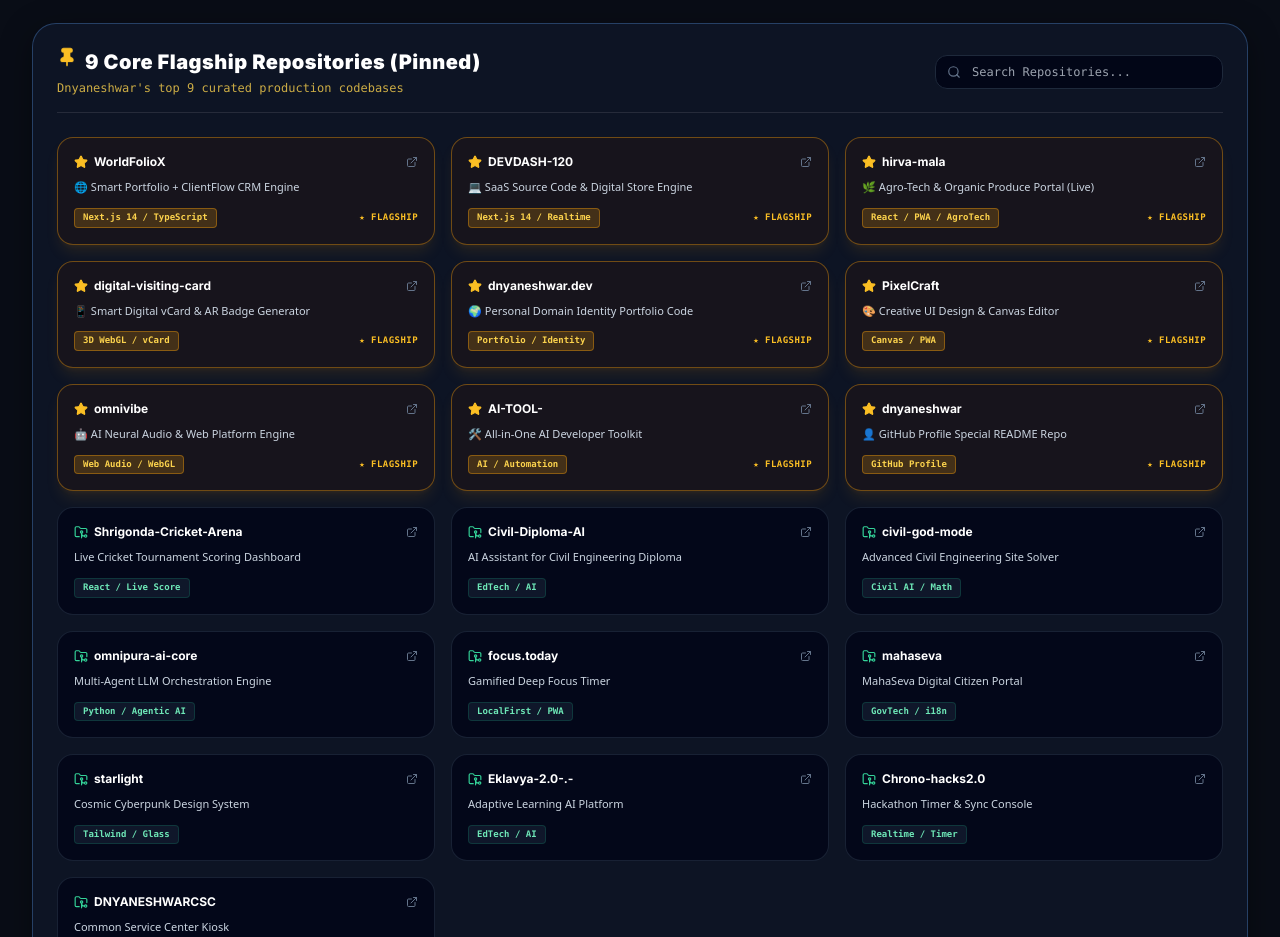
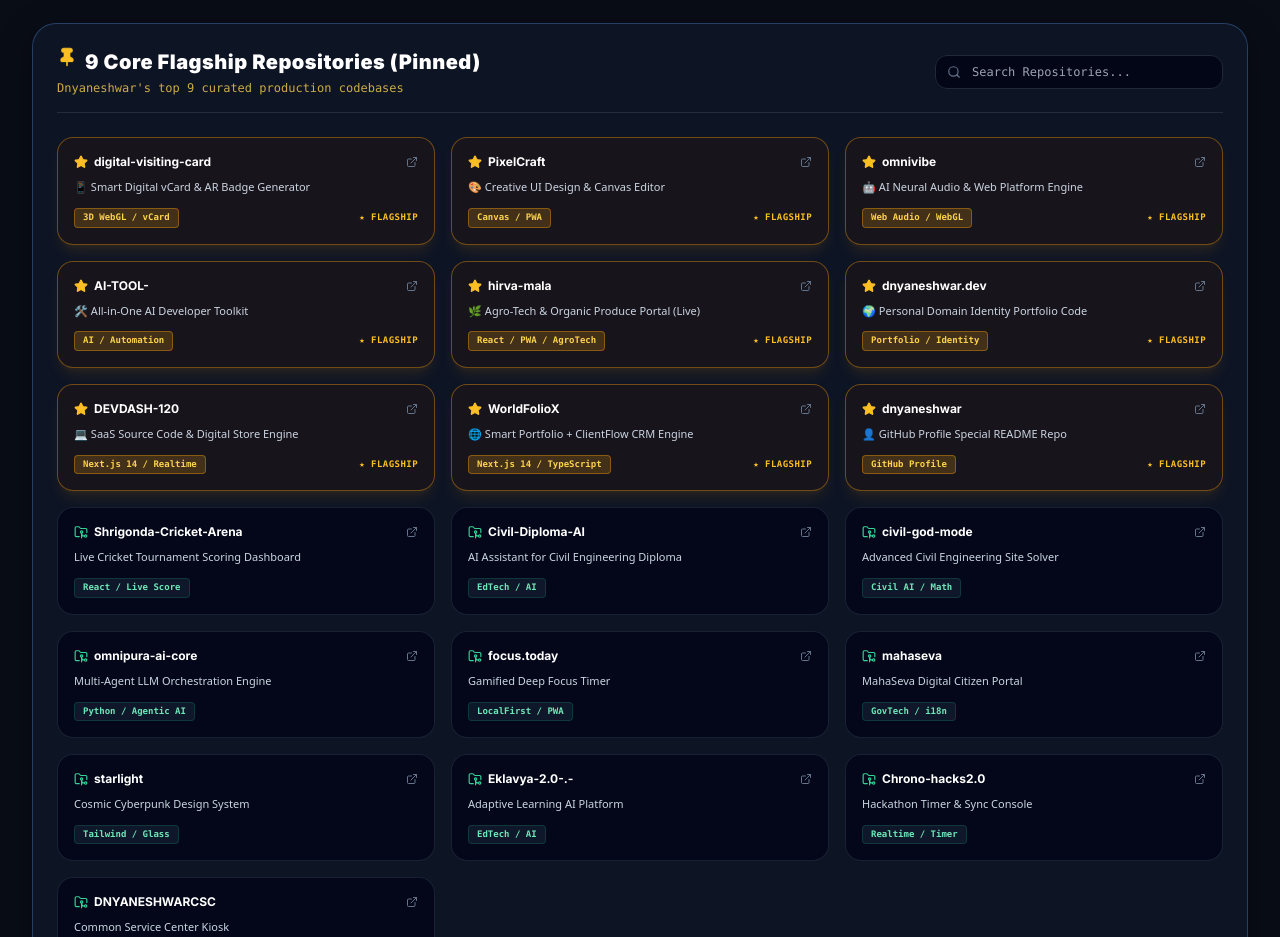
Before and after one commit to Dnyaneshwar86/WorldFolioX, a Next.js app: page / in a window 1280 px wide. Shown: the part 3680-4617 px from the top of the page. Built offline with nearby package versions, Linux system fonts and the light colour scheme.

Commit message:
feat: Sync exact 9 Flagship Repositories order matching user sequence on WorldFolio X

```diff
--- a/src/components/ProjectsShowcase.tsx
+++ b/src/components/ProjectsShowcase.tsx
@@ -7,14 +7,14 @@
 import { ExternalLink, Code2, Sparkles, CheckCircle2, Layers, Search, Github, FolderGit2, Star, Pin } from 'lucide-react';
 
 export const PINNED_FLAGSHIP_REPOS = [
-  { name: 'WorldFolioX', role: '🌐 Smart Portfolio + ClientFlow CRM Engine', tag: 'Next.js 14 / TypeScript', isFlagship: true },
-  { name: 'DEVDASH-120', role: '💻 SaaS Source Code & Digital Store Engine', tag: 'Next.js 14 / Realtime', isFlagship: true },
-  { name: 'hirva-mala', role: '🌿 Agro-Tech & Organic Produce Portal (Live)', tag: 'React / PWA / AgroTech', isFlagship: true },
   { name: 'digital-visiting-card', role: '📱 Smart Digital vCard & AR Badge Generator', tag: '3D WebGL / vCard', isFlagship: true },
-  { name: 'dnyaneshwar.dev', role: '🌍 Personal Domain Identity Portfolio Code', tag: 'Portfolio / Identity', isFlagship: true },
   { name: 'PixelCraft', role: '🎨 Creative UI Design & Canvas Editor', tag: 'Canvas / PWA', isFlagship: true },
   { name: 'omnivibe', role: '🤖 AI Neural Audio & Web Platform Engine', tag: 'Web Audio / WebGL', isFlagship: true },
   { name: 'AI-TOOL-', role: '🛠️ All-in-One AI Developer Toolkit', tag: 'AI / Automation', isFlagship: true },
+  { name: 'hirva-mala', role: '🌿 Agro-Tech & Organic Produce Portal (Live)', tag: 'React / PWA / AgroTech', isFlagship: true },
+  { name: 'dnyaneshwar.dev', role: '🌍 Personal Domain Identity Portfolio Code', tag: 'Portfolio / Identity', isFlagship: true },
+  { name: 'DEVDASH-120', role: '💻 SaaS Source Code & Digital Store Engine', tag: 'Next.js 14 / Realtime', isFlagship: true },
+  { name: 'WorldFolioX', role: '🌐 Smart Portfolio + ClientFlow CRM Engine', tag: 'Next.js 14 / TypeScript', isFlagship: true },
   { name: 'dnyaneshwar', role: '👤 GitHub Profile Special README Repo', tag: 'GitHub Profile', isFlagship: true },
 ];
 
```
